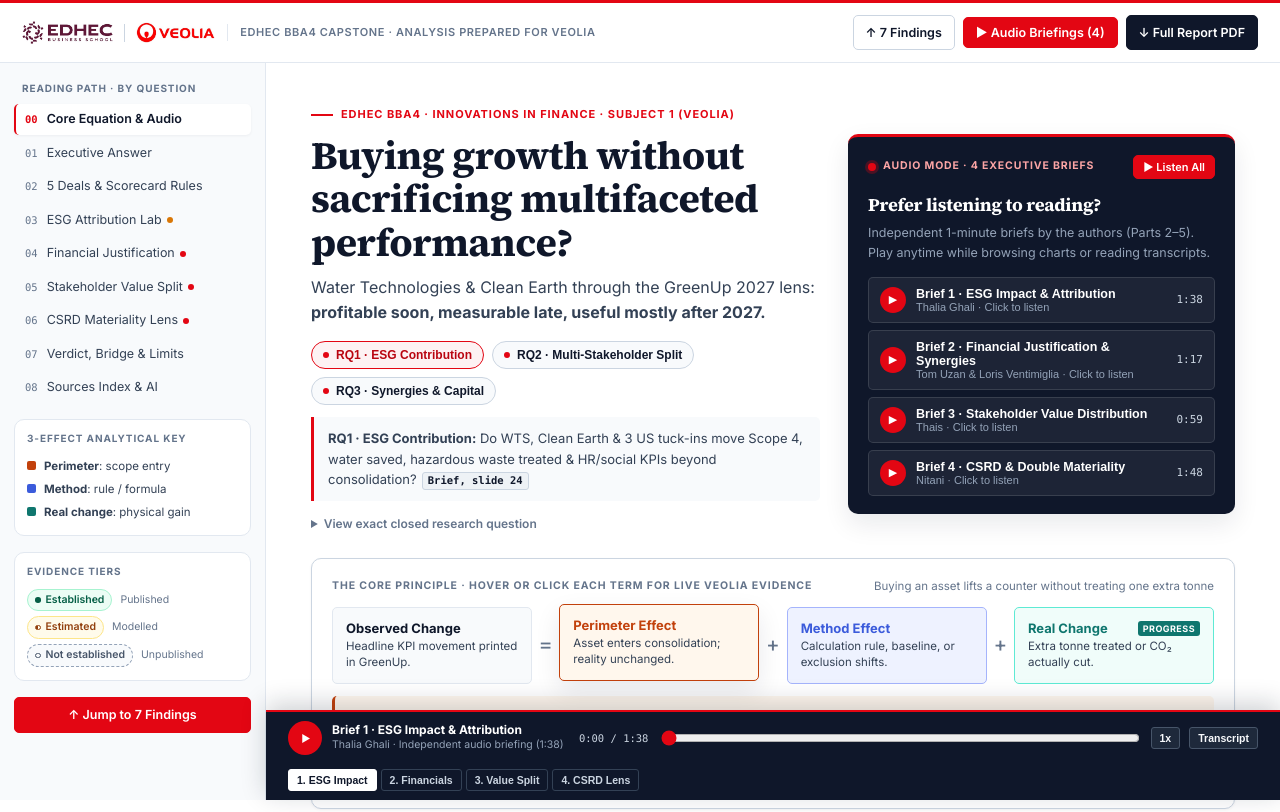
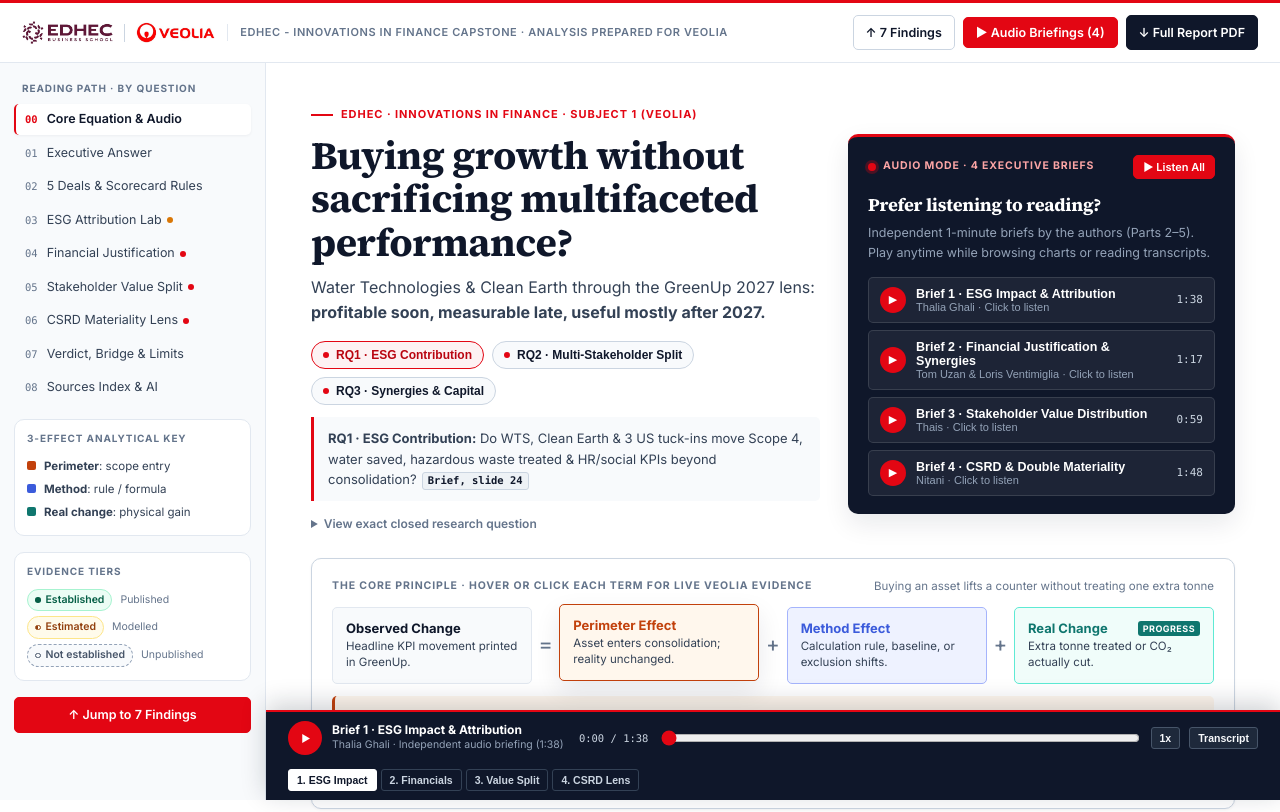
Before and after one commit to ThibaudFievet/Veolia-GreenUp2027-Analysis, a plain HTML site: page index.html in a window 1280 px wide. Shown: the top 812 px of the page. Drawn offline with Linux system fonts and the light colour scheme.

Commit message:
Remove false mention

```diff
--- a/index.html
+++ b/index.html
@@ -25,7 +25,7 @@
         <span class="cobrand-sep" aria-hidden="true"></span>
         <img src="assets/logo-veolia.jpg" alt="Veolia" class="logo-veolia" />
       </div>
-      <span class="academic-tag">EDHEC BBA4 Capstone · Analysis Prepared for Veolia</span>
+      <span class="academic-tag">EDHEC - Innovations in Finance Capstone · Analysis Prepared for Veolia</span>
     </div>
     <div class="topbar-actions">
       <a href="#sec-01" class="btn hide-sm">↑ 7 Findings</a>
@@ -77,7 +77,7 @@
       <!-- ==================== 00 · HERO & AUDIO LAUNCHER ==================== -->
       <section id="sec-00" class="hero-band">
         <div class="band-inner hero">
-          <div class="eyebrow">EDHEC BBA4 · Innovations in Finance · Subject 1 (Veolia)</div>
+          <div class="eyebrow">EDHEC · Innovations in Finance · Subject 1 (Veolia)</div>
 
           <div class="hero-top-grid">
             <div>
@@ -708,7 +708,7 @@
             </div>
             <p style="font-size:12.5px;margin:0 0 8px">AI tools (Claude, Gemini Deep Research, and Antigravity for interactive web engineering) were used strictly for document search assistance, workbook formula structuring, consistency auditing, and prototyping this interactive advisory interface. <strong>No figure, source, or quote was produced by AI</strong>; every number is traced to the primary source register above and cross-checked against the final report.</p>
             <div style="display:flex;justify-content:space-between;align-items:center;gap:12px;flex-wrap:wrap;padding-top:8px;border-top:1px solid var(--border-hairline);font-size:12px;color:var(--ink-muted)">
-              <span>EDHEC Business School BBA4 · Group Authors: Thibaud Fievet, Thalia Ghali, Tom Uzan, Loris Ventimiglia, Thais, Nitani, Thibault Fouques</span>
+              <span>EDHEC Business School · Group Authors: Thibaud Fievet, Thalia Ghali, Tom Uzan, Loris Ventimiglia, Thais, Nitani, Thibault Fouques</span>
               <a href="assets/Veolia_Capstone_Sujet1_Rapport_final.pdf" download class="btn btn-primary" style="padding:5px 10px;font-size:11.5px">↓ Download Full PDF Report</a>
             </div>
           </div>
```
